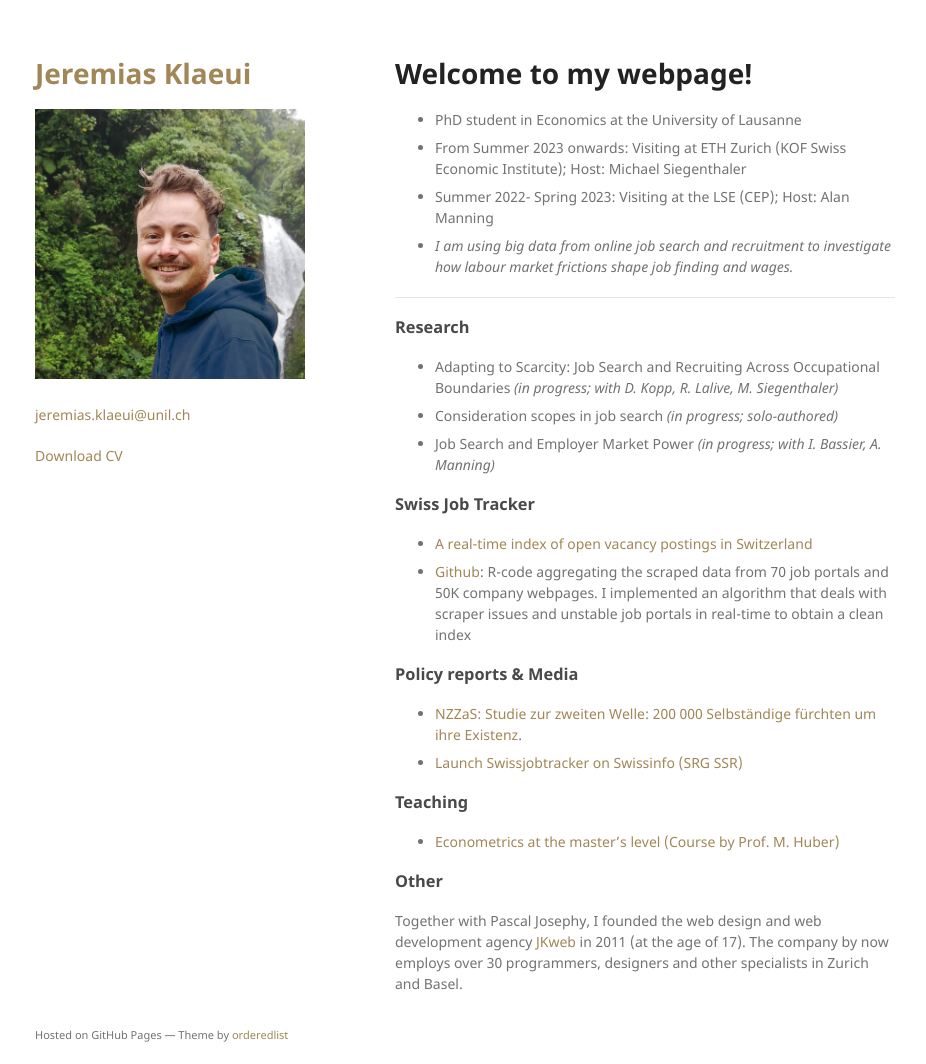
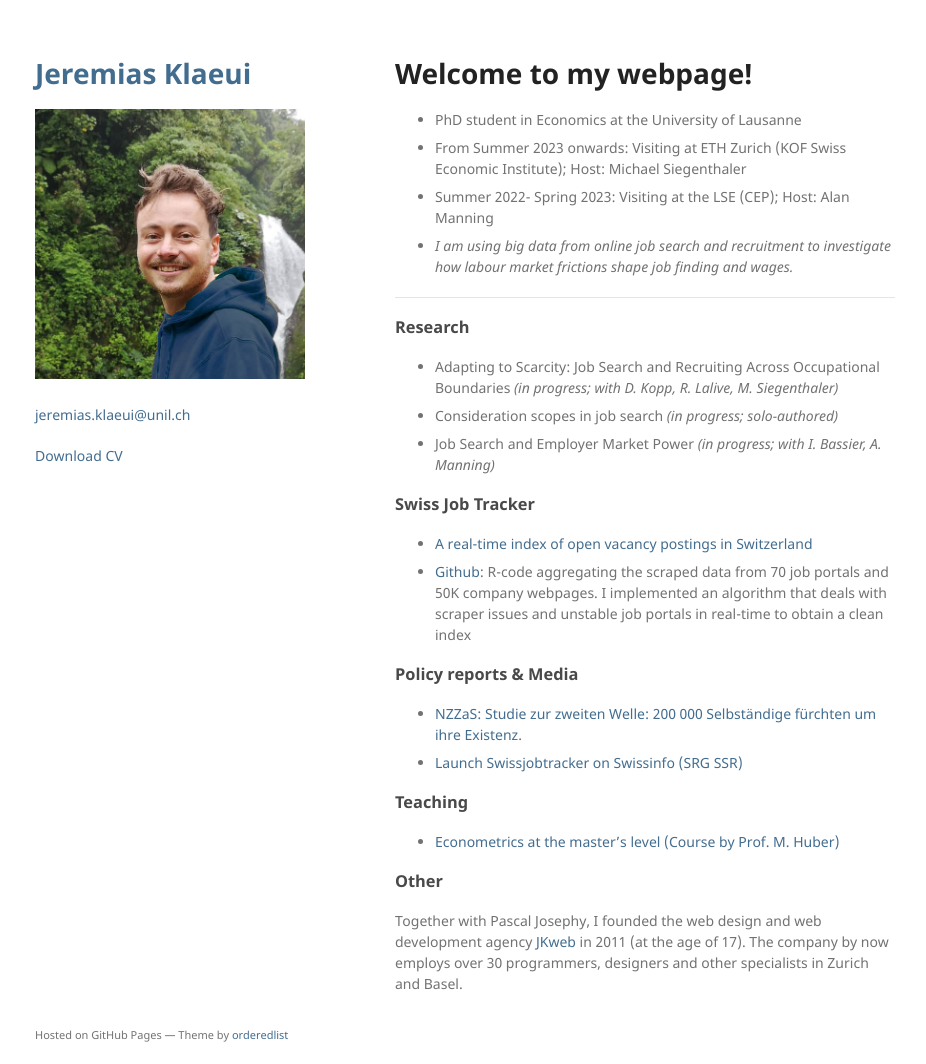
Before and after one commit to jklaeui/jklaeui.github.io, a Jekyll site: the page built from index.md, in a window 1280 px wide and 1064 px high. Shown: the whole window, without its empty margins (175-1101 px from the left). Built offline with Jekyll 4.4.1, drawn with Linux system fonts in a browser that asks for light colours; our own code applies the rules of GitHub Pages for plain Markdown files; the repository's description, which GitHub fills in, is left out.

Commit message:
font color

```diff
--- a/_sass/jekyll-theme-minimal.scss
+++ b/_sass/jekyll-theme-minimal.scss
@@ -36,17 +36,17 @@ h3, h4, h5, h6 {
 
 h1 a {
   color: #90b8ba;
-  color: #a18657;
+  color: #436d8f;
   text-decoration:none;
 }
 
 a {
-  color: #a18657;
+  color: #436d8f;
   text-decoration:none;
 }
 
 a:hover, a:focus {
-  color: #a18657;
+  color: #436d8f;
   text-decoration:underline;
 }
 
```
